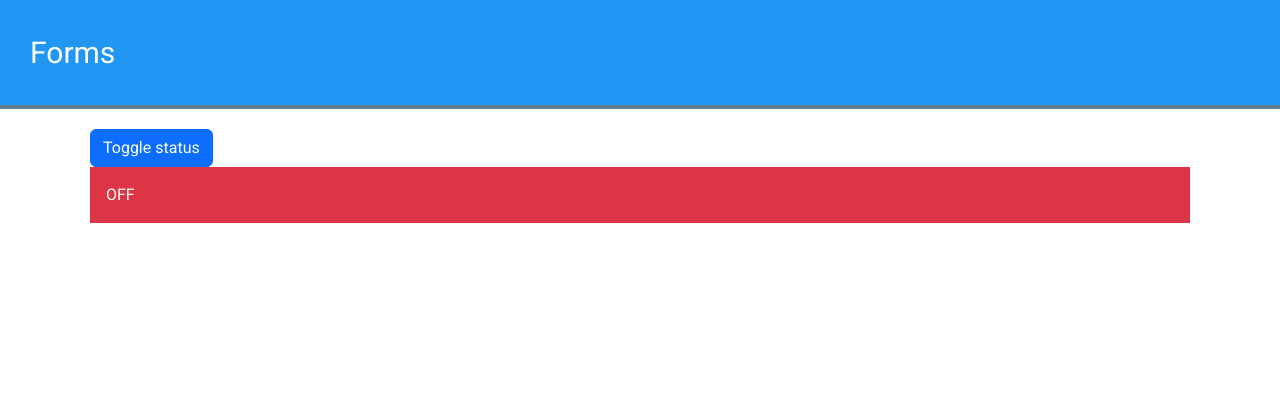
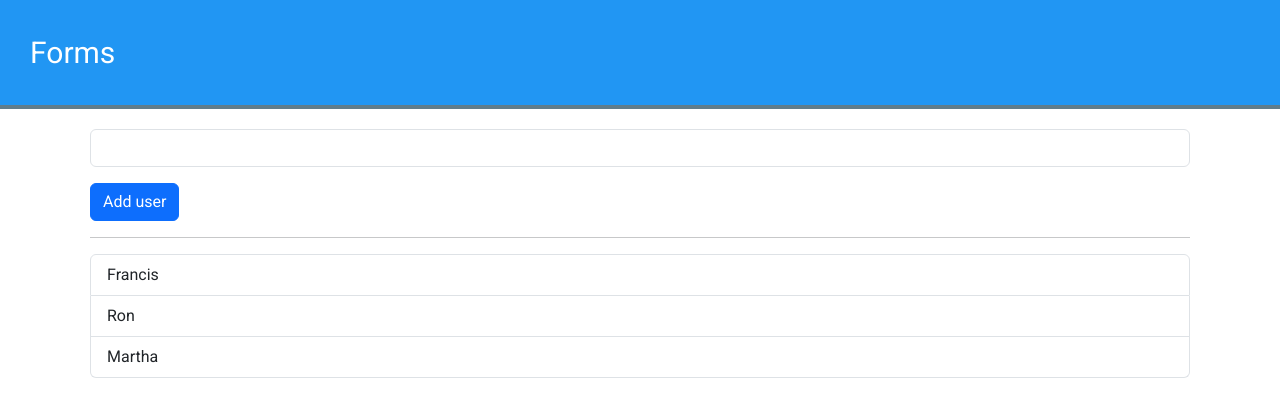
Before and after one commit to ferlobo1985/VUEJS24-Transitions, a Vue app: page / in a window 1280 px wide. Shown: the top 416 px of the page. Built offline with nearby package versions, Linux system fonts and the light colour scheme.

Commit message:
05-Transition Group
05-Transition Group

```diff
--- a/src/App.vue
+++ b/src/App.vue
@@ -1,11 +1,12 @@
 <template>
   <app-header></app-header>
       <div class="container">
-        <Two/>
+        <Three/>
       </div>
 </template>
 
 <script setup>
   // import One from '@/components/transitions/one.vue';
-  import Two from '@/components/transitions/two.vue'
+  /// import Two from '@/components/transitions/two.vue'
+  import Three from '@/components/transitions/three.vue'
 </script>
--- /dev/null
+++ b/src/components/transitions/three.vue
@@ -0,0 +1,65 @@
+<template>
+    <div class="mb-3">
+        <input v-model="data.name" class="form-control"/>
+    </div>
+    <button class="btn btn-primary" @click="addOne">
+        Add user
+    </button>
+    <hr/>
+    <div>
+        <ul class="list-group pl-0">
+            <transition-group name="fade" appear>
+                <li
+                    class="list-group-item"
+                    v-for="(item,index) in data.list"
+                    @click="removeItem(index)"
+                    :key="item"
+                >
+                    {{ item }}
+                </li>
+            </transition-group>
+        </ul>
+    </div>
+
+</template>
+
+<script setup>
+    import { reactive } from 'vue';
+    const data = reactive({
+        list:['Francis','Ron','Martha'],
+        name:''
+    });
+
+    const addOne = () => {
+        if(!data.list.includes(data.name) && data.name !== ''){
+            data.list.unshift(data.name)
+        }
+    }
+
+    const removeItem = (index) => {
+        data.list.splice(index,1)
+    }
+</script>
+
+<style scoped>
+
+    .fade-enter-from,
+    .fade-leave-to {
+        opacity: 0;
+    }
+
+    .fade-enter-active,
+    .fade-leave-active {
+        transition: 1s;
+    }
+
+    .fade-enter-to,
+    .fade-leave-from {
+        opacity: 1;
+    }
+
+    .fade-move {
+        transition: transform 1s;
+    }
+
+</style>
```
